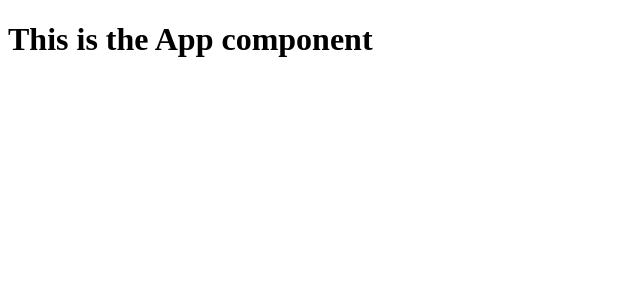
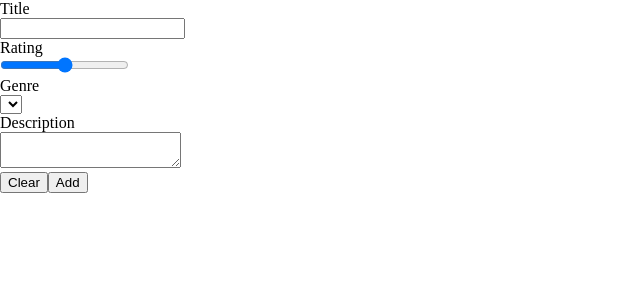
Before and after one commit to vikkoooo/MovieCards_React, a React (Vite) app: page / in a window 1280 px wide. Shown: the top 300 px of the page, without its empty margins (0-640 px from the left). Built offline with nearby package versions, Linux system fonts and the light colour scheme.

Commit message:
add basic structure

```diff
--- a/src/App.tsx
+++ b/src/App.tsx
@@ -1,7 +1,9 @@
+import { AddMovie } from "./components/AddMovie";
+
 export function App() {
-  return (
-    <>
-      <h1>This is the App component</h1>
-    </>
-  );
+	return (
+		<div className="app">
+			<AddMovie />
+		</div>
+	);
 }
--- /dev/null
+++ b/src/components/AddMovie.tsx
@@ -0,0 +1,18 @@
+import { ReactElement } from "react";
+import { Title } from "./Title";
+import { Rating } from "./Rating";
+import { Genre } from "./Genre";
+import { Description } from "./Description";
+
+export function AddMovie(): ReactElement {
+	return (
+		<main className="container">
+			<Title />
+			<Rating />
+			<Genre />
+			<Description />
+			<button>Clear</button>
+			<button>Add</button>
+		</main>
+	);
+}
--- /dev/null
+++ b/src/components/Description.tsx
@@ -0,0 +1,10 @@
+import { ReactElement } from "react";
+
+export function Description(): ReactElement {
+	return (
+		<div className="description">
+			<p>Description</p>
+			<textarea />
+		</div>
+	);
+}
--- /dev/null
+++ b/src/components/Genre.tsx
@@ -0,0 +1,10 @@
+import { ReactElement } from "react";
+
+export function Genre(): ReactElement {
+	return (
+		<div className="genre">
+			<p>Genre</p>
+			<select />
+		</div>
+	);
+}
--- /dev/null
+++ b/src/components/Rating.tsx
@@ -0,0 +1,10 @@
+import { ReactElement } from "react";
+
+export function Rating(): ReactElement {
+	return (
+		<div className="rating">
+			<p>Rating</p>
+			<input type="range" />
+		</div>
+	);
+}
--- /dev/null
+++ b/src/components/Title.tsx
@@ -0,0 +1,10 @@
+import { ReactElement } from "react";
+
+export function Title(): ReactElement {
+	return (
+		<div className="title">
+			<p>Title</p>
+			<input type="text" />
+		</div>
+	);
+}
--- /dev/null
+++ b/src/css/index.css
@@ -0,0 +1,3 @@
+* {
+	margin: 0;
+}
```
Also changed, not shown: src/main.tsx (+4 -4 lines), src/index.css (deleted).
